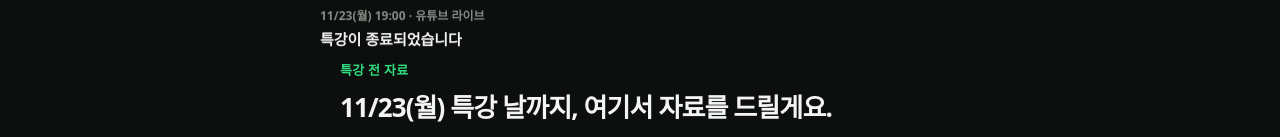
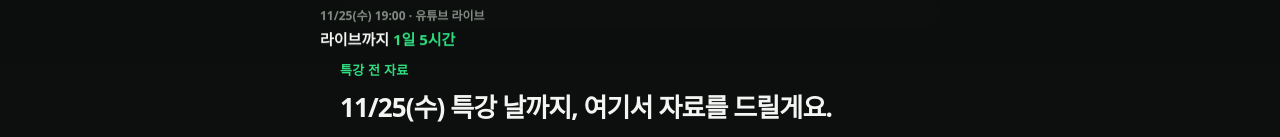
Before and after one commit to pudufu-svg/noma6, a plain HTML site: page index.html in a window 1280 px wide. Shown: the part 813-950 px from the top of the page. Drawn offline with Linux system fonts and the light colour scheme; a web font is replaced by a local one.

Commit message:
Encore 11/25(수): lecture date, copy, release labels; show encore gift
- lecture.date -> 2026-11-25 so auto labels follow
- hand-written 11/23 lecture mentions -> 11/25(수)
- D-n labels -> release dates; gift note undated
- unhide encore gift, password revealed at end of lecture
- keep hero status/buttons off while liveScreen is false

Co-Authored-By: Claude Opus 5.5 <noreply@anthropic.com>

```diff
--- a/config.js
+++ b/config.js
@@ -37,7 +37,7 @@ const CONFIG = {
   /* ── 특강 정보 ─────────────────────────────────────────────────────── */
   lecture: {
     title:       "딱 1번 배워 평생 월 100 버는 블로그 수익화",
-    date:        "2026-11-23",                // 7기 1차 무료특강
+    date:        "2026-11-25",                // 7기 앵콜 특강 (1차는 2026-11-23)
     time:        "19:00",
     durationMin: 180,                          // 19:00~22:00 를 '라이브 중'으로 표시 (21시 이후 연장돼도 '끝났습니다'가 안 뜨게)
     channel:     "유튜브 라이브",
@@ -67,7 +67,7 @@ const CONFIG = {
   hero: {
     kicker: "블로그 7기 · 무료특강 신청자 전용",
     overviewKicker: "특강 전 자료",
-    title:  "11/23(월) 특강 날까지, 여기서 자료를 드릴게요.",
+    title:  "11/25(수) 특강 날까지, 여기서 자료를 드릴게요.",
     sub:    "자료는 단톡방에서 안내하는 날, 여기서도 함께 열립니다. 놓친 자료도 이 페이지에서 전부 다 다시 볼 수 있습니다."
   },
 
@@ -112,7 +112,7 @@ const CONFIG = {
 
     /* ② ------------------------------------------------------------------ */
     {
-      n: 2, slug: "d6", kind: "전자책", when: "D-6 · 11/17(화)", date: "2026-11-17", openAt: "2026-11-16T00:00", thumb: "images/thumb-02.jpg",
+      n: 2, slug: "d6", kind: "전자책", when: "11/17(화) 공개", date: "2026-11-17", openAt: "2026-11-16T00:00", thumb: "images/thumb-02.jpg",
       title: "사전 전자책 「블로그는 끝났다는 말, 저는 15년째 듣고 있습니다」",
       cta:   { label: "전자책 PDF 열기", icon: "📕", url: "https://m.site.naver.com/2kOYW" },          // 문자와 같은 네이버 단축 링크 → 드라이브 D-6 파일
       preview: { type: "gdrive", id: "1kP0TKghvOT_6STQcGWBr46730eCKQchs",   // 문자 링크(2kOYW)가 가리키는 드라이브 파일과 같게 유지
@@ -136,7 +136,7 @@ const CONFIG = {
 
     /* ③ ------------------------------------------------------------------ */
     {
-      n: 3, slug: "d5", kind: "Q&A", when: "D-5 · 11/18(수)", date: "2026-11-18", openAt: "2026-11-18T00:00", thumb: "images/thumb-03.jpg",
+      n: 3, slug: "d5", kind: "Q&A", when: "11/18(수) 공개", date: "2026-11-18", openAt: "2026-11-18T00:00", thumb: "images/thumb-03.jpg",
       title: "블로그 수익화, 자주 묻는 질문 TOP5",
       /* 질문 TOP5 팝업 화면 (레퍼런스: "원장님들이 가장 많이 묻는 질문 TOP5")
        *  count 에 "173명 질문"처럼 넣으면 질문 아래에 표시됩니다 (비워 두면 안 보임)
@@ -172,7 +172,7 @@ const CONFIG = {
                  "특강에서 체험단에서 시작해 어떤 순서로 수익이 쌓이는지 전체 그림을 보여드릴게요. 다만 체험단으로 시작하는 것은 똑같습니다." ] }
         ],
         outro: [ "이 다섯 가지를 고민하던 분들이 지금은 블로그로 월 100만 원, 200만 원을 만들고 있어요.",
-                 "그분들과 여러분의 차이는 **11/23(월)에 보여드릴 '2가지 공식'과 '13, 1300, 1 글쓰기 법칙'을 아느냐**예요." ]
+                 "그분들과 여러분의 차이는 **11/25(수)에 보여드릴 '2가지 공식'과 '13, 1300, 1 글쓰기 법칙'을 아느냐**예요." ]
       },
       guide: {
         time:  "3분",
@@ -181,13 +181,13 @@ const CONFIG = {
       tip: [
         "설문 94분이 가장 많이 체크한 고민 다섯 개에 답을 적었어요. 글 쓸 시간이 없다, 방문자 100명도 안 되는데 뽑히나, 매번 작심삼일, AI 저품질, 진짜 돈이 되나.",
         "여기엔 \"됩니다\"까지만 적혀 있어요. \"그래서 어떻게\"는 일부러 안 적었습니다. 글로 쓰면 반은 틀리고, 화면으로 보여드려야 맞는 것들이라서요.",
-        "**11/23(월) 오후 7시** 라이브에서 전부 해소하실 수 있을 거예요."
+        "**11/25(수) 오후 7시** 라이브에서 전부 해소하실 수 있을 거예요."
       ]
     },
 
     /* ④ ------------------------------------------------------------------ */
     {
-      n: 4, slug: "d3", kind: "영상", when: "D-3 · 11/20(금)", date: "2026-11-20", openAt: "2026-11-20T17:50", thumb: "https://i.ytimg.com/vi/oag00sYgPh0/maxresdefault.jpg",
+      n: 4, slug: "d3", kind: "영상", when: "11/20(금) 공개", date: "2026-11-20", openAt: "2026-11-20T17:50", thumb: "https://i.ytimg.com/vi/oag00sYgPh0/maxresdefault.jpg",
       title: "당장 내일 블로그로 생활비 아끼는 법(영상 공개)",
       video: { type: "youtube", id: "oag00sYgPh0",
                title: "블로그 부업 현실 수익, 터무니없는 숫자 말고 월 200만 원 만든 과정 그대로" },
@@ -199,13 +199,13 @@ const CONFIG = {
       tip: [
         "'신생 블로거도 가능한가요?'라는 질문을 가장 많이 받아요. 오늘 이 영상이 그에 대한 답변이 될 거 같은데요!",
         "슈퍼멤버스를 이용하면 초보 블로거도 체험단에 도전해볼 수 있어요. 그리고 AI의 도움을 받는다면 누구나 쉽게 5~10분이면 글을 쓸 수 있죠. 실제로 영상에 나온 PD님께서는 블로그가 처음이신데 20분만에 완성하셨어요.",
-        "**11/23(월) 오후 7시** 특강에서 '어떻게 하는지' 보다 자세히 알려드릴게요. 질문도 무제한으로 받아드릴거에요. 그날 뵈어요 :)"
+        "**11/25(수) 오후 7시** 특강에서 '어떻게 하는지' 보다 자세히 알려드릴게요. 질문도 무제한으로 받아드릴거에요. 그날 뵈어요 :)"
       ]
     },
 
     /* ⑤ ------------------------------------------------------------------ */
     {
-      n: 5, slug: "d1", kind: "영상", when: "D-1 · 11/22(일)", date: "2026-11-22", openAt: "2026-11-22T17:50", thumb: "images/thumb-05.jpg",
+      n: 5, slug: "d1", kind: "영상", when: "11/22(일) 공개", date: "2026-11-22", openAt: "2026-11-22T17:50", thumb: "images/thumb-05.jpg",
       title: "월 100 이상 버는 블로거는 어떻게 할까? <인터뷰 공개>",
       video: { type: "link", url: "https://m.site.naver.com/2insB", thumb: "images/thumb-05.jpg",
                title: "수강생 인터뷰 | 프드프",
@@ -226,7 +226,7 @@ const CONFIG = {
 
     /* ⑥ ------------------------------------------------------------------ */
     {
-      n: 6, slug: "review", kind: "후기", when: "D-1 · 11/22(일)", date: "2026-11-22", openAt: "2026-11-22T17:50", thumb: "images/review-actionwords.jpg",
+      n: 6, slug: "review", kind: "후기", when: "11/22(일) 공개", date: "2026-11-22", openAt: "2026-11-22T17:50", thumb: "images/review-actionwords.jpg",
       title: "블로그로 돈 버는 사람들의 이야기",
       links: [
         { label: "✨️ 월 200만원 해내버렸습니다.. (서울특파원님)", type: "blog", domain: "blog.naver.com",
@@ -257,7 +257,7 @@ const CONFIG = {
 
     /* ⑦ ------------------------------------------------------------------ */
     {
-      n: 7, slug: "dday", kind: "영상", when: "D-day · 11/23(월)", date: "2026-11-23", openAt: "2026-11-23T12:00", thumb: "images/thumb-07.jpg",
+      n: 7, slug: "dday", kind: "영상", when: "11/23(월) 공개", date: "2026-11-23", openAt: "2026-11-23T12:00", thumb: "images/thumb-07.jpg",
       title: "[자청X노마케터스] 딱 1번배워 평생 써먹는 블로그 수익화",
       video: { type: "link", url: "https://m.site.naver.com/2isNE", thumb: "images/thumb-07.jpg",
                title: "노마×자청 대표님 인터뷰 | 프드프",
@@ -277,7 +277,7 @@ const CONFIG = {
 
     /* ⑧ 11/23 무료특강 선물 (특강 시작 시각에 열림, PDF 자체에 비밀번호) --- */
     {
-      n: 8, slug: "gift", land: "section", kind: "특강 선물", when: "11/23 무료특강 · 끝까지 계신 분께", final: true, icon: "🎁",
+      n: 8, slug: "gift", land: "section", kind: "특강 선물", when: "무료특강 · 끝까지 계신 분께", final: true, icon: "🎁",
       openAt: "2026-11-23T19:00", veil: "비밀번호는 특강 끝에 공개", lockIcon: "🔒",
       lockedNote: "**11/23 특강을 끝까지 함께하신 분께** 드리는 선물입니다. 비밀번호는 특강 마지막에 공개합니다.",
       title: "월 100 블로그 수익화 실전 요약집",                                   // 7기 요약집 (구글 드라이브, PDF 자체에 비밀번호)
@@ -286,7 +286,7 @@ const CONFIG = {
       after: { label: "블로그 수익화 7기\n라이브 혜택가로 합류하기",          // 자료 목록 맨 아래 큰 버튼 (\n 윗줄 작게 / 아랫줄 크게)
                url:   "https://m.site.naver.com/2lDv1",
                showFrom: "2026-11-25T20:00" },                              // 이 시각부터 보임 (새로고침 없이 자동으로 나타남)
-      lockNote: "비밀번호는 **11/23 특강 마지막에 공개합니다.** 끝까지 함께하신 분은 그때 받은 비밀번호로 열어보세요.",
+      lockNote: "비밀번호는 **특강 마무리에 공개합니다.** 끝까지 함께하신 분은 그때 받은 비밀번호로 열어보세요.",
       guide: {
         focus: "특강을 끝까지 들으셨다면, 그때 받은 비밀번호로 바로 열면 돼요"
       }
@@ -295,11 +295,11 @@ const CONFIG = {
     /* ⑨ 11/25(수) 앵콜 특강 선물: 11/24 앵콜 안내 전까지는 카드 자체가 안 보임 -- */
     {
       n: 9, slug: "encore", kind: "앵콜 선물", when: "11/25(수) 앵콜 특강 · 끝까지 계신 분께", final: true, variant: "encore", icon: "🎀",
-      hide: true,                                                            // 잠시 숨김 (지우면 다시 보임)
-      showFrom: "2026-11-24T00:00", openAt: "2026-11-25T19:00", veil: "비밀번호는 앵콜 끝에 공개", lockIcon: "🔒",
-      lockedNote: "**11/25(수) 앵콜 특강을 끝까지 함께하신 분께** 드리는 선물입니다. 비밀번호는 앵콜 특강 마지막에 공개합니다.",
+      showFrom: "2026-11-24T00:00", openAt: "2026-11-25T19:00", veil: "비밀번호는 특강 마무리에 공개", lockIcon: "🔒",
+      lockedNote: "**11/25(수) 앵콜 특강을 끝까지 함께하신 분께** 드리는 선물입니다. 비밀번호는 특강 마무리에 공개합니다.",
       date: "2026-11-25",
       title: "ChatGPT 답답할 때 쓰는 프롬프트 30선",                              // ⚠ 6기 선물 그대로. 7기 앵콜 선물 확인
+      lockNote: "비밀번호는 **11/25(수) 특강 마무리에 공개합니다.** 끝까지 함께하신 분은 그때 받은 비밀번호로 열어보세요.",
       cta:   { label: "자료 받으러 가기", icon: "📁", url: "https://drive.google.com/file/d/1JZ8ir-jSLPGuARPxwqv-sYUbHIJcXN2E/view?usp=sharing" },
       guide: {
         focus: "11/25(수) 앵콜을 끝까지 들으셨다면, 그때 받은 비밀번호로 바로 열면 돼요"
--- a/index.html
+++ b/index.html
@@ -730,7 +730,7 @@ function itemHTML(it, i){
 
   h += bodyHTML(it, false);
   h += '<div class="ifoot"><button class="chk" type="button" aria-pressed="false" data-n="'+it.n+'"><span class="bx"></span>봤어요</button>';
-  h += next ? '<a class="nextl" href="#item-'+next.n+'">다음 '+CIRC[next.n]+' ↓</a>' : '<a class="nextl" href="#top">라이브 화면 ↑</a>';
+  h += next ? '<a class="nextl" href="#item-'+next.n+'">다음 '+CIRC[next.n]+' ↓</a>' : '<a class="nextl" href="#top">'+(L.liveScreen === false ? '맨 위로 ↑' : '라이브 화면 ↑')+'</a>';
   h += '</div></div></section>';
   return h;
 }
@@ -986,6 +986,7 @@ function heroTick(p, t){
   else status.textContent = "";   /* 라이브 종료 후엔 안내 문구 없음 */
   when.textContent = p==="after" ? "" : on ? (YT ? "유튜브에서 채팅도 함께 참여하실 수 있어요" : "") : remainText(startAt-t)+" 남음 · "+(L.liveNote||"");
   if(sub) sub.textContent = p==="before" ? "이 화면에서 바로 라이브가 시작됩니다" : p==="after" ? "라이브가 끝났습니다" : "라이브 화면을 준비하고 있어요";
+  if(L.liveScreen === false){ status.textContent = ""; when.textContent = ""; }   /* 라이브 화면을 숨겼을 땐 배너 아래 안내 문구도 없음 */
 }
 function tick(){
   var p=phase(), nowT=now(), cd;
@@ -1017,9 +1018,10 @@ function tick(){
     lastPhase=p;
     var on=(p==="join"||p==="live");
     var ytBtn = (YT_URL && L.liveScreen !== false) ? '<a class="btn'+(on?'':' ghost')+'" href="'+esc(YT_URL)+'" target="_blank" rel="noopener" data-ytout>▶ 유튜브에서 라이브 보기 ↗</a>' : '';
-    var acts = p==="after" ? "" : ytBtn + (p==="before" ? '<button class="btn ghost" type="button" data-copy>🔖 링크 저장</button>' : "");
+    var acts = (p==="after" || L.liveScreen === false) ? "" : ytBtn + (p==="before" ? '<button class="btn ghost" type="button" data-copy>🔖 링크 저장</button>' : "");
     ["#heroActs","#liveActs"].forEach(function(id){ var b=$(id); if(b) b.innerHTML=acts; });
-    $("#stBtn").innerHTML = on ? '<a class="btn" href="#top">▶ 라이브 보기</a>' : (p==="before" ? (surveyOpen() ? '<a class="btn" href="'+esc(CONFIG.survey.url)+'" target="_blank" rel="noopener" data-survey>'+esc(CONFIG.survey.short||"설문 참여")+'</a>' : '<a class="btn" href="#top">라이브 화면</a>') : ($("#offer") ? '<a class="btn" href="'+esc(CONFIG.offer.url)+'" target="_blank" rel="noopener" data-offer>'+esc(CONFIG.offer.short||"신청하기")+'</a>' : ''));
+    var LSo = L.liveScreen !== false;
+    $("#stBtn").innerHTML = on ? (LSo ? '<a class="btn" href="#top">▶ 라이브 보기</a>' : '') : (p==="before" ? (surveyOpen() ? '<a class="btn" href="'+esc(CONFIG.survey.url)+'" target="_blank" rel="noopener" data-survey>'+esc(CONFIG.survey.short||"설문 참여")+'</a>' : (LSo ? '<a class="btn" href="#top">라이브 화면</a>' : '')) : ($("#offer") ? '<a class="btn" href="'+esc(CONFIG.offer.url)+'" target="_blank" rel="noopener" data-offer>'+esc(CONFIG.offer.short||"신청하기")+'</a>' : ''));
   }
 }
 
```
